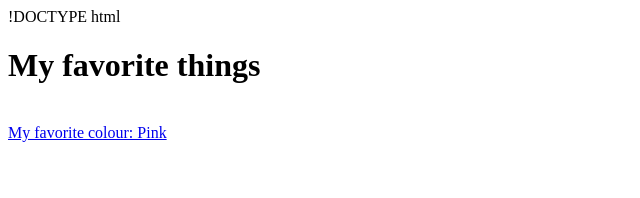
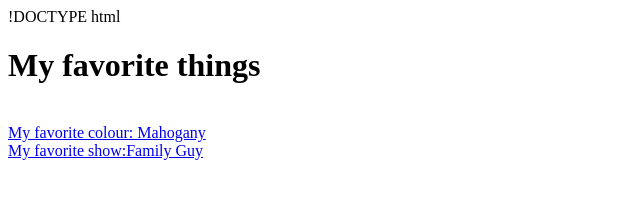
Before and after one commit to youngestsheldon/pheleix-meyir, a plain HTML site: page index.html in a window 1280 px wide. Shown: the whole page, without its empty margins (0-640 px from the left). Drawn offline with Linux system fonts and the light colour scheme.

Commit message:
Update index.html
goob

```diff
--- a/index.html
+++ b/index.html
@@ -1,5 +1,5 @@
 !DOCTYPE html
 <h1>My favorite things</h1>
 <br>
-<a href=">My favourite website: r/hentai</a>
-<p>My favorite colour: Pink</p>
+<a href=">My favourite website: YouTube</a>
+<p>My favorite colour: Mahogany <br> My favorite show:Family Guy</p>
```
